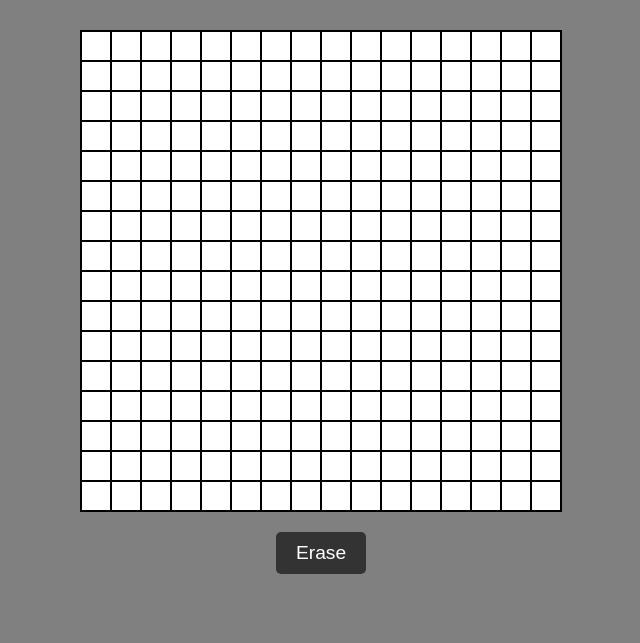
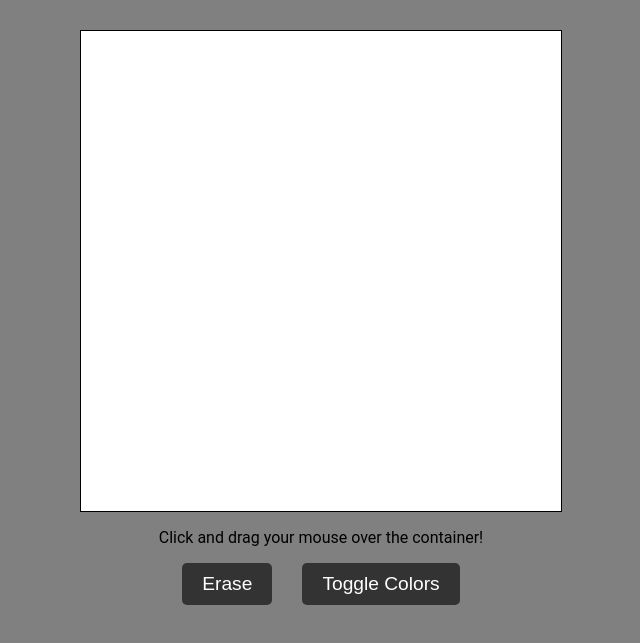
Before and after one commit to JunehyukYoo/etch-a-sketch, a plain HTML site: page index.html in a window 1280 px wide. Both pictures are taken after a click on the button "Erase". Shown: the part 145-788 px from the top of the page, without its empty margins (319-959 px from the left). Drawn offline with Linux system fonts and the light colour scheme.

Commit message:
Added a color toggle feature.
Added a rainbow color toggle so far.

```diff
--- a/eas.js
+++ b/eas.js
@@ -2,6 +2,7 @@
 const length = 16;
 const containerSize = 480;
 let tileSize = containerSize / length;
+let colorToggle = false;
 
 let container = document.querySelector(".container");
 container.setAttribute("style", `width: ${containerSize}px; height: ${containerSize}px;`);
@@ -16,12 +17,18 @@ for (let i = 0; i < length * length; i++) {
 
 let isDrawing = false;
 
-// Function to color in cells on mousedown and mouseover
+// Function to color in cells only on mousedown and mouseover
 function colorTile(e) {
     if (!isDrawing) return;
-    e.target.style.backgroundColor = "black";
+
+    // false = black, true = white
+    if (!colorToggle) {
+        e.target.style.backgroundColor = "black";
+    } else {
+        e.target.style.backgroundColor = `hsl(${Math.random() * 360}, 100%, 50%)`;
+    }
 }
-// Add mousedown and mouseover event listeners for each time
+// Add mousedown and mouseover event listeners for each tile
 const tiles = document.querySelectorAll(".tile");
 tiles.forEach(tile => {
     tile.addEventListener("mousedown", (e) => {
@@ -31,7 +38,21 @@ tiles.forEach(tile => {
     tile.addEventListener("mouseover", colorTile);
 });
 
-// Check for mouseup
+// Check for mouseup to stop drawing
 document.addEventListener("mouseup", () => {
     isDrawing = false;
 });
+
+// Check clearing the page on button click
+let btnErase = document.querySelector("#button-erase");
+btnErase.addEventListener("click", () => {
+    tiles.forEach(cell => {
+        cell.style.backgroundColor = "white";
+    });
+});
+
+// Check clearing the page on button click
+let btnColor = document.querySelector("#button-color");
+btnColor.addEventListener("click", () => {
+        colorToggle = !colorToggle;
+});
--- a/index.html
+++ b/index.html
@@ -12,6 +12,11 @@
     <div class="container">
      <!-- Where the Etch-a-Sketch tiles are generated in eas.js -->
     </div>
-    <button>Erase</button>
+    <p>Click and drag your mouse over the container!</p>
+    <div class="button-container">
+        <button id="button-erase">Erase</button>
+        <button id="button-color">Toggle Colors</button>
+    </div>
+
 </body>
 </html>
--- a/style.css
+++ b/style.css
@@ -17,7 +17,7 @@ body {
 
 .tile {
     background-color: white;
-    box-shadow:0px 0px 0px 1px black inset;
+    box-shadow:0px 0px 0px 0px black inset;
 }
 
 h1 {
@@ -25,8 +25,6 @@ h1 {
 }
 
 button {
-    margin: 30px;
-    margin-top: 20px;
     padding: 10px 20px;
     font-size: 1.2rem;
     background: #333;
@@ -35,3 +33,8 @@ button {
     border-radius: 5px;
     cursor: pointer;
 }
+
+.button-container {
+    display: flex;
+    gap: 30px
+}
```
Also changed, not shown: 1 other file.
